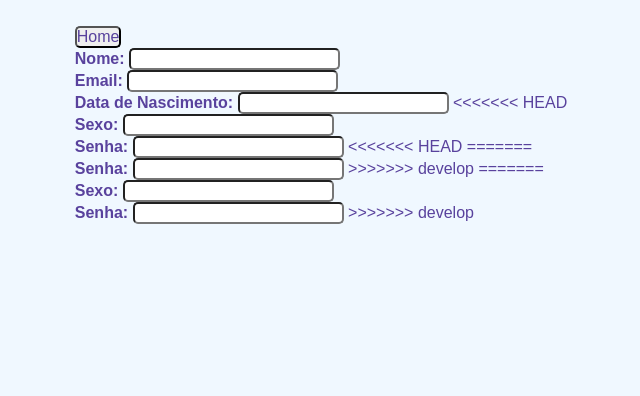
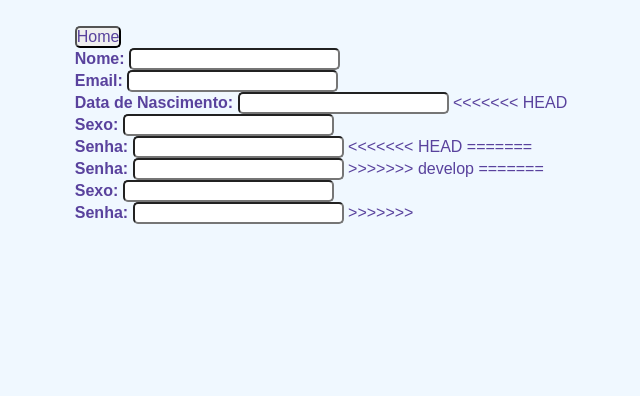
Before and after one commit to PsycoCrazy/Login, a PHP site: page /Creat/Creat.php in a window 1280 px wide. Shown: the top 396 px of the page, without its empty margins (386-1026 px from the left). Run offline with PHP 8.4, Linux system fonts and the light colour scheme.

Commit message:
Novas alterações

```diff
--- a/Creat/Creat.php
+++ b/Creat/Creat.php
@@ -81,7 +81,7 @@
             <label for="Senha"><strong>Senha:</strong></label>
                 <input type="password" name="Senha" id="Senha" required>
                 <button class="botao" type="submit" name="submit" id="submit">Enviar</button>
->>>>>>> develop
+>>>>>>>
             </fieldset>
 
         </form>
```
